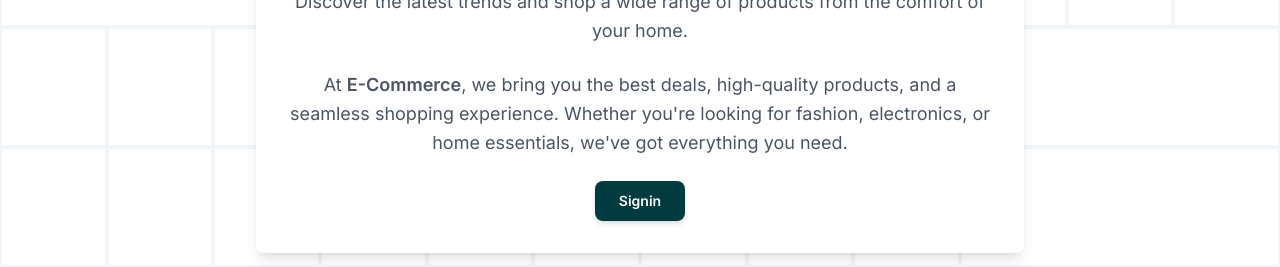
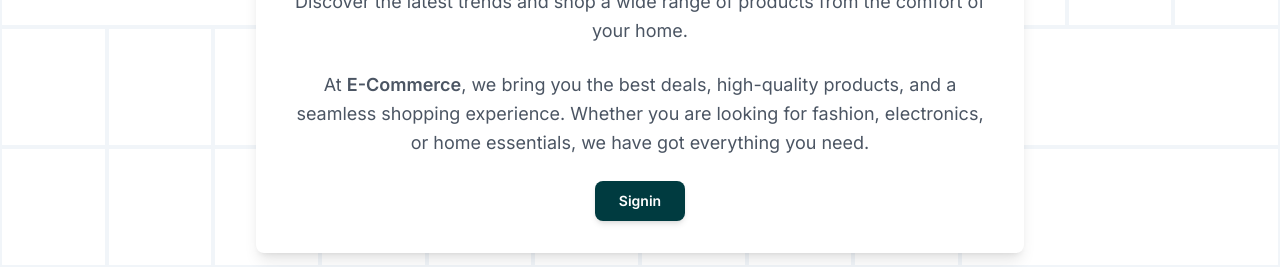
Before and after one commit to sohail300/E-Commerce, a Next.js app: page / in a window 1280 px wide. Shown: the part 213-480 px from the top of the page. Built offline with nearby package versions, Linux system fonts and the light colour scheme; no server answers.

Commit message:
linting bug removed

```diff
--- a/src/app/page.tsx
+++ b/src/app/page.tsx
@@ -91,8 +91,8 @@ const LandingPage = () => {
           <p className="text-lg text-gray-600 mb-6 text-center leading-relaxed">
             At <span className="font-semibold">E-Commerce</span>, we bring you
             the best deals, high-quality products, and a seamless shopping
-            experience. Whether you're looking for fashion, electronics, or home
-            essentials, we've got everything you need.
+            experience. Whether you are looking for fashion, electronics, or
+            home essentials, we have got everything you need.
           </p>
           <div className="flex justify-center">
             <Link href="/signin">
```
